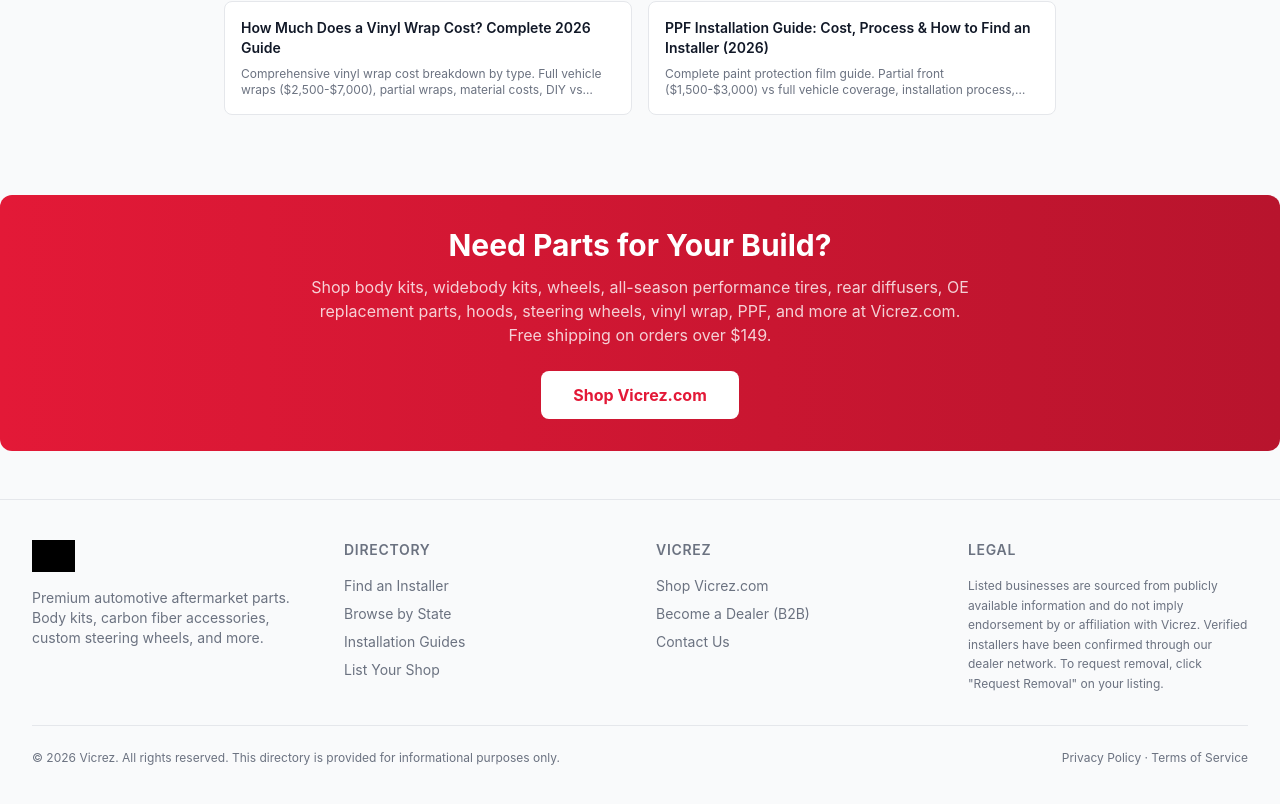
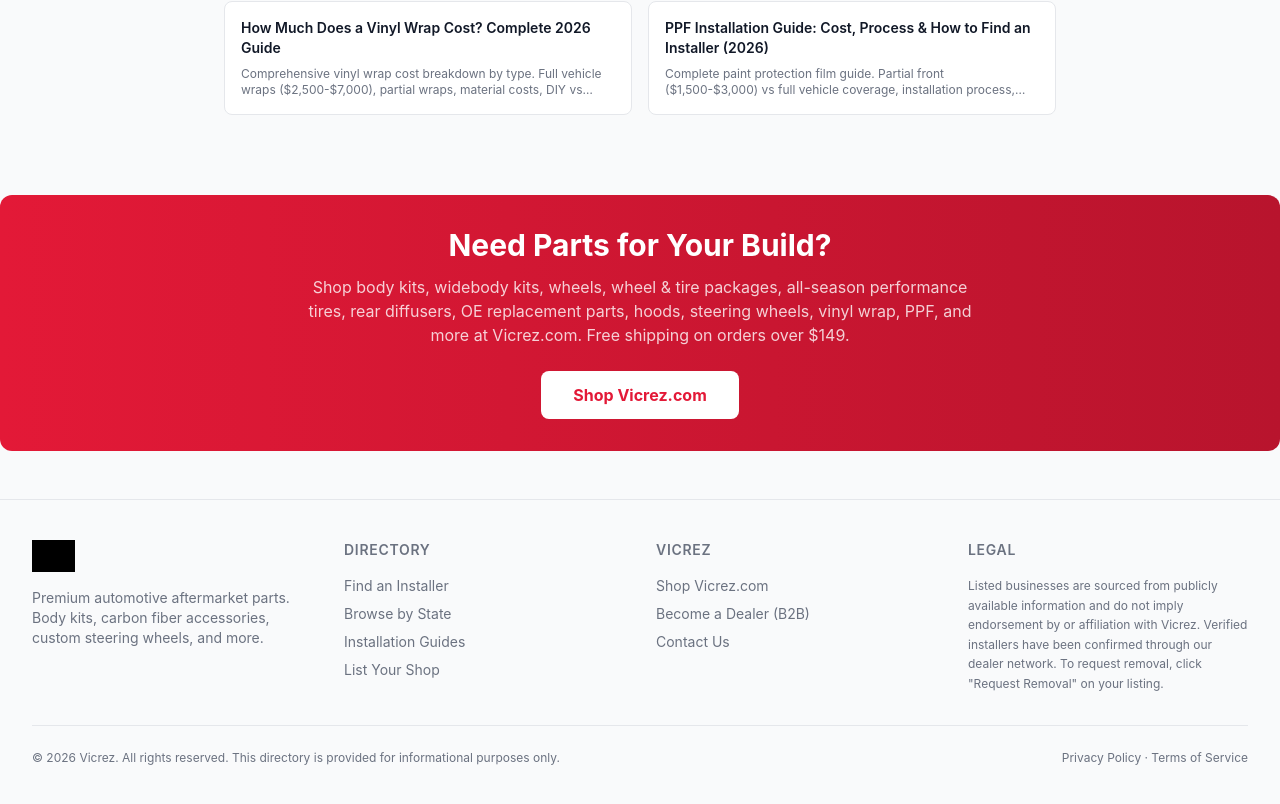
Before and after one commit to bd-vicrez/installer-directory, a Next.js app: page /guides/coilover-installation-guide in a window 1280 px wide. Shown: the part 7146-7950 px from the top of the page. Built offline with nearby package versions, Linux system fonts and the light colour scheme; grey boxes are pictures that could not be loaded.

Commit message:
Add wheel & tire packages to CTA

```diff
--- a/src/components/CtaBanner.tsx
+++ b/src/components/CtaBanner.tsx
@@ -5,7 +5,7 @@
         Need Parts for Your Build?
       </h2>
       <p className="text-white/80 mb-6 max-w-2xl mx-auto">
-        Shop body kits, widebody kits, wheels, all-season performance tires, rear diffusers, OE replacement parts, hoods, steering wheels, vinyl wrap, PPF, and more at Vicrez.com. Free shipping on orders over $149.
+        Shop body kits, widebody kits, wheels, wheel & tire packages, all-season performance tires, rear diffusers, OE replacement parts, hoods, steering wheels, vinyl wrap, PPF, and more at Vicrez.com. Free shipping on orders over $149.
       </p>
       <a
         href="https://www.vicrez.com"
```
